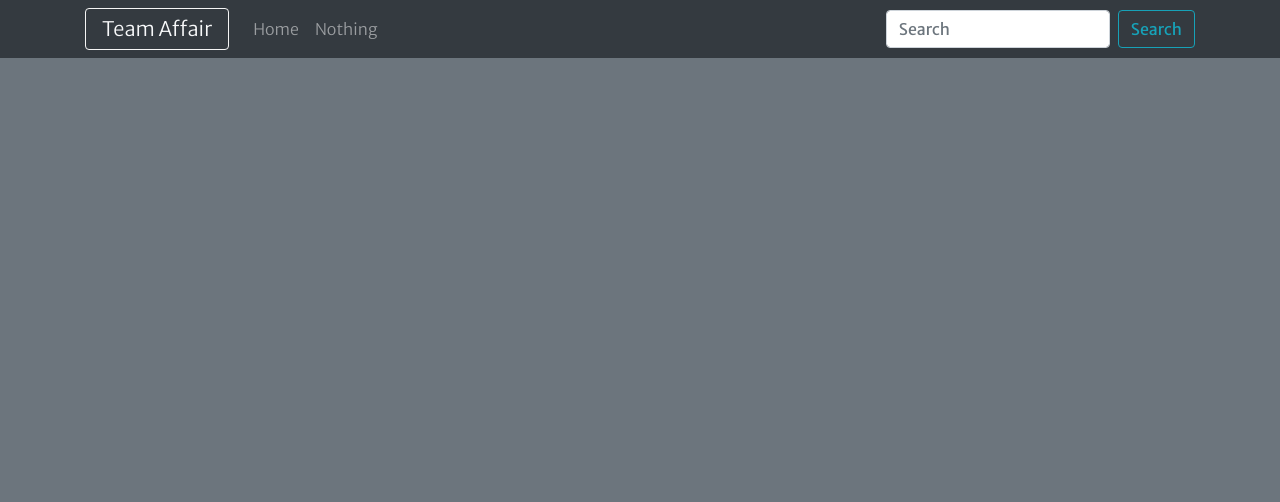
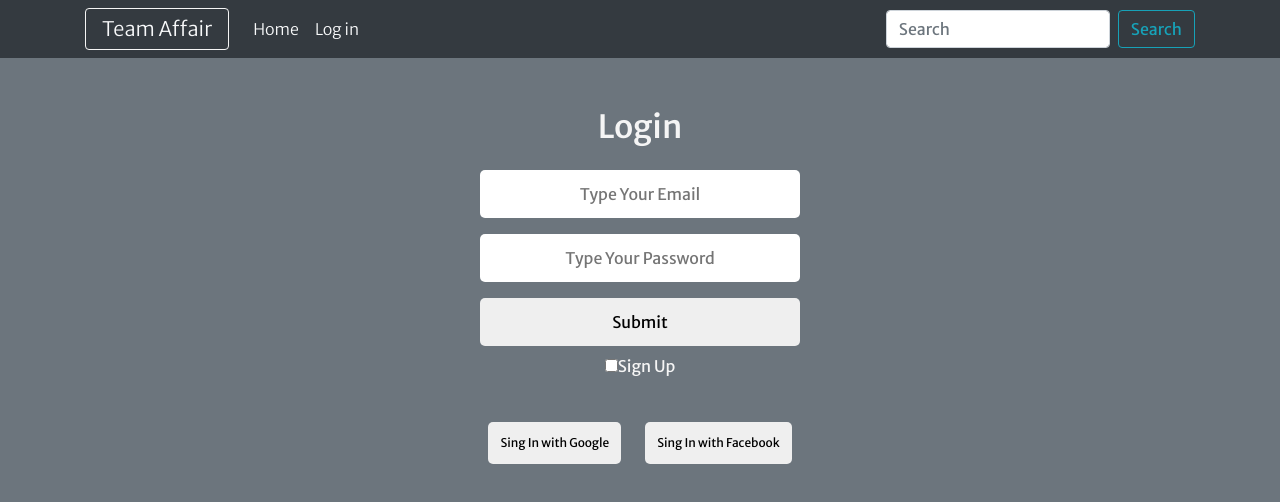
Before and after one commit to sabbirquince/Team-Affair, a React (Create React App) app: page /login in a window 1280 px wide. Shown: the top 502 px of the page. Built offline with nearby package versions, Linux system fonts and the light colour scheme.

Commit message:
search functionality added

```diff
--- a/src/App.js
+++ b/src/App.js
@@ -4,27 +4,44 @@ import Main from "./Components/Main/Main";
 import Navigation from "./Components/Navigation/Navigation";
 import { BrowserRouter as Router, Switch, Route } from "react-router-dom";
 import TeamDetail from "./Components/TeamDetail/TeamDetail";
-import react, { useState } from "react";
+import react, { createContext, useState } from "react";
+import PrivateRoute from "./Components/PrivateRoute/PrivateRoute";
+import Login from "./Components/Login/Login";
+
+// LOGIN CONTEXT
+export const LoginContext = createContext();
 
 function App() {
+  // user's login state
+  const [loggedIn, setLoggedIn] = useState({});
+
+  // search value state
   const [searchValue, setSearchValue] = useState("");
 
   return (
     <Router>
       <div className="bg-secondary root">
+        <LoginContext.Provider value={[loggedIn, setLoggedIn]}>
           <Navigation setSearchValue={setSearchValue} />
 
           <Switch>
             <Route exact path="/">
               <Main searchValue={searchValue} />
             </Route>
+
             <Route exact path="/home">
               <Main searchValue={searchValue} />
             </Route>
-          <Route path="/team/:id">
+
+            <Route path="/login">
+              <Login />
+            </Route>
+
+            <PrivateRoute path="/team/:id">
               <TeamDetail />
-          </Route>
+            </PrivateRoute>
           </Switch>
+        </LoginContext.Provider>
       </div>
     </Router>
   );
--- /dev/null
+++ b/src/Components/Login/FirebaseLoginManager.js
@@ -0,0 +1,90 @@
+import firebase from "firebase/app";
+import "firebase/auth";
+
+const firebaseConfig = {
+  apiKey: "AIzaSyB3QUjfYmlfZ18YnQE2XrUanhX6w5MvkPE",
+  authDomain: "team-affiar.firebaseapp.com",
+  projectId: "team-affiar",
+  storageBucket: "team-affiar.appspot.com",
+  messagingSenderId: "809032126854",
+  appId: "1:809032126854:web:2d48339f96dcef3faf1c07",
+};
+
+// Initialize Firebase
+if (!firebase.apps.length) {
+  firebase.initializeApp(firebaseConfig);
+}
+
+//////////// EMAIL & PASSWORD AUTHENTICATION /////////////
+export const createUserWithEmailAndPassword = (name, email, password) => {
+  return firebase
+    .auth()
+    .createUserWithEmailAndPassword(email, password)
+    .then((userCredential) => {
+      let user = userCredential.user;
+      let newUser = { ...user };
+      newUser.displayName = name;
+      newUser.message = true;
+      return newUser;
+    })
+    .catch((error) => {
+      const errorData = { ...error };
+      errorData.message = false;
+      return errorData;
+    });
+};
+
+export const signInWithEmailAndPassword = (email, password) => {
+  return firebase
+    .auth()
+    .signInWithEmailAndPassword(email, password)
+    .then((userCredential) => {
+      let user = userCredential.user;
+      let newUser = { ...user };
+      newUser.message = true;
+      return newUser;
+    })
+    .catch((error) => {
+      const errorData = { ...error };
+      errorData.message = false;
+      return errorData;
+    });
+};
+
+export const signInWithGoogle = () => {
+  var googleProvider = new firebase.auth.GoogleAuthProvider();
+
+  return firebase
+    .auth()
+    .signInWithPopup(googleProvider)
+    .then((result) => {
+      let user = result.user;
+      let newUser = { ...user };
+      newUser.message = true;
+      return newUser;
+    })
+    .catch((error) => {
+      const errorData = { ...error };
+      errorData.message = false;
+      return errorData;
+    });
+};
+
+export const signInWithFacebook = () => {
+  var fbProvider = new firebase.auth.FacebookAuthProvider();
+
+  return firebase
+    .auth()
+    .signInWithPopup(fbProvider)
+    .then((result) => {
+      let user = result.user;
+      let newUser = { ...user };
+      newUser.message = true;
+      return newUser;
+    })
+    .catch((error) => {
+      const errorData = { ...error };
+      errorData.message = false;
+      return errorData;
+    });
+};
--- /dev/null
+++ b/src/Components/Login/Login.js
@@ -0,0 +1,153 @@
+import React, { useContext, useState } from "react";
+import "./login.css";
+import { useForm } from "react-hook-form";
+import { LoginContext } from "../../App";
+import {
+  createUserWithEmailAndPassword,
+  signInWithEmailAndPassword,
+  signInWithFacebook,
+  signInWithGoogle,
+} from "./FirebaseLoginManager";
+import { useHistory, useLocation } from "react-router";
+
+const Login = () => {
+  //////////// USER STATES ///////////
+  const [loggedIn, setLoggedIn] = useContext(LoginContext);
+
+  ///////// is new user? /////////
+  const [newUser, setNewUser] = useState(false);
+
+  ///////// redirect to the previous page //////////
+  let history = useHistory();
+  let location = useLocation();
+  let { from } = location.state || { from: { pathname: "/" } };
+
+  const { register, handleSubmit, errors } = useForm();
+
+  ///////// sign up or in with email & password ///////
+  const onSubmit = (inputData) => {
+    console.log(inputData);
+
+    // if new user
+    if (newUser) {
+      createUserWithEmailAndPassword(
+        inputData.name,
+        inputData.email,
+        inputData.password
+      ).then((result) => {
+        setLoggedIn(result);
+        setTimeout(() => {
+          history.replace(from);
+        }, 1500);
+      });
+    }
+    // if existing user
+    if (!newUser) {
+      signInWithEmailAndPassword(inputData.email, inputData.password).then(
+        (result) => {
+          setLoggedIn(result);
+          setTimeout(() => {
+            history.replace(from);
+          }, 1500);
+        }
+      );
+    }
+  };
+
+  ////////// sign up or in google ///////////
+  const googleSignIn = () => {
+    signInWithGoogle().then((result) => {
+      setLoggedIn(result);
+      setTimeout(() => {
+        history.replace(from);
+      }, 1500);
+    });
+  };
+
+  ////////// sign up or in with facebook ///////////
+  const facebookSignIn = () => {
+    signInWithFacebook().then((result) => {
+      setLoggedIn(result);
+      setTimeout(() => {
+        history.replace(from);
+      }, 1500);
+    });
+  };
+
+  ///////////////////////////////////// JSX /////////////////////////////////////////\
+
+  return (
+    <div className="login">
+      <h2 className="text-center p-2">Login</h2>
+      <form className="input-form" onSubmit={handleSubmit(onSubmit)}>
+        {/* Name input field  */}
+        {newUser && (
+          <input
+            className="input-field"
+            name="name"
+            placeholder="Type Your Name"
+            ref={register}
+          />
+        )}
+
+        <input
+          className="input-field"
+          placeholder="Type Your Email"
+          name="email"
+          ref={register({ required: true })}
+        />
+        {errors.email && (
+          <span className="input-error">This field is required</span>
+        )}
+
+        <input
+          className="input-field"
+          placeholder="Type Your Password"
+          name="password"
+          ref={register({ required: true })}
+        />
+        {errors.password && (
+          <span className="input-error">This field is required</span>
+        )}
+
+        <input className="input-field" type="submit" />
+
+        <div>
+          <input
+            onChange={() => setNewUser(!newUser)}
+            type="checkbox"
+            name="newUser"
+            id="newUser"
+          />
+          <label htmlFor="newUser">Sign Up</label>
+        </div>
+      </form>
+
+      <div className="social-signin">
+        <button onClick={googleSignIn} className="social-btn">
+          Sing In with Google
+        </button>
+        <button onClick={facebookSignIn} className="social-btn">
+          Sing In with Facebook
+        </button>
+      </div>
+
+      {loggedIn?.message === true && (
+        <div className="text-success bg-dark text-center">
+          <p>Log in successful</p>
+        </div>
+      )}
+
+      {loggedIn?.message === false && (
+        <div className="text-danger bg-dark text-center">
+          <p>
+            Either Email or Password is wrong. You might not have an account.
+            Try again or create one!
+          </p>
+        </div>
+      )}
+    </div>
+  );
+};
+
+export default Login;
--- /dev/null
+++ b/src/Components/Login/login.css
@@ -0,0 +1,39 @@
+.login {
+    padding-top: 100px;
+    color: whitesmoke;
+}
+
+.input-form {
+    display: flex;
+    justify-content: center;
+    align-items: center;
+    flex-direction: column;
+}
+
+.input-field {
+    display: block;
+    width: 20rem;
+    height: 3rem;
+    text-align: center;
+    margin: .5rem;
+    border: none;
+    border-radius: 5px;
+}
+
+.input-error {
+    color: rgb(168, 48, 48);
+}
+
+.social-signin {
+    padding: 1.5rem 0;
+    display: flex;
+    justify-content: center;
+}
+
+.social-btn {
+    padding: .75rem;
+    font-size: .75rem;
+    margin: .75rem;
+    border: none;
+    border-radius: 5px;
+}
--- a/src/Components/Navigation/Navigation.js
+++ b/src/Components/Navigation/Navigation.js
@@ -1,5 +1,7 @@
-import React from "react";
+import React, { useContext } from "react";
 import { Navbar, Form, FormControl, Nav, Button } from "react-bootstrap";
+import { Link } from "react-router-dom";
+import { LoginContext } from "../../App";
 
 const Navigation = (props) => {
   const { setSearchValue } = props;
@@ -7,6 +9,8 @@ const Navigation = (props) => {
   const handleSearch = (event) => {
     setSearchValue(event.target.value);
   };
+
+  const [loggedIn, setLoggedIn] = useContext(LoginContext);
 
   return (
     <div className="navigation">
@@ -18,8 +22,23 @@ const Navigation = (props) => {
           <Navbar.Toggle aria-controls="basic-navbar-nav" />
           <Navbar.Collapse id="basic-navbar-nav">
             <Nav className="mr-auto">
-              <Nav.Link href="/home">Home</Nav.Link>
-              <Nav.Link href="">Nothing</Nav.Link>
+              <Link className="px-2 text-light" to="/home">
+                Home
+              </Link>
+
+              {loggedIn?.email ? (
+                <Link
+                  onClick={() => setLoggedIn({})}
+                  className="px-2 text-light"
+                  to="/login"
+                >
+                  Log out
+                </Link>
+              ) : (
+                <Link className="px-2 text-light" to="/login">
+                  Log in
+                </Link>
+              )}
             </Nav>
             <Form inline>
               <FormControl
--- /dev/null
+++ b/src/Components/PrivateRoute/PrivateRoute.js
@@ -0,0 +1,27 @@
+import React, { useContext } from "react";
+import { Redirect, Route } from "react-router";
+import { LoginContext } from "../../App";
+
+const PrivateRoute = ({ children, ...rest }) => {
+  const [loggedIn, setLoggedIn] = useContext(LoginContext);
+
+  return (
+    <Route
+      {...rest}
+      render={({ location }) =>
+        loggedIn?.email ? (
+          children
+        ) : (
+          <Redirect
+            to={{
+              pathname: "/login",
+              state: { from: location },
+            }}
+          />
+        )
+      }
+    />
+  );
+};
+
+export default PrivateRoute;
--- a/src/Components/Team/TeamCard.js
+++ b/src/Components/Team/TeamCard.js
@@ -10,6 +10,7 @@ const TeamCard = (props) => {
   const { strTeam, strTeamBadge, strSport, idTeam } = team || {};
 
   let history = useHistory();
+
   const handleDetails = (idTeam) => {
     history.push(`/team/${idTeam}`);
   };
```
Also changed, not shown: package.json (+6 -2 lines), 1 other file (tests, documents, lock files or other folders). Lines whose indentation alone changed are shown as unchanged.
